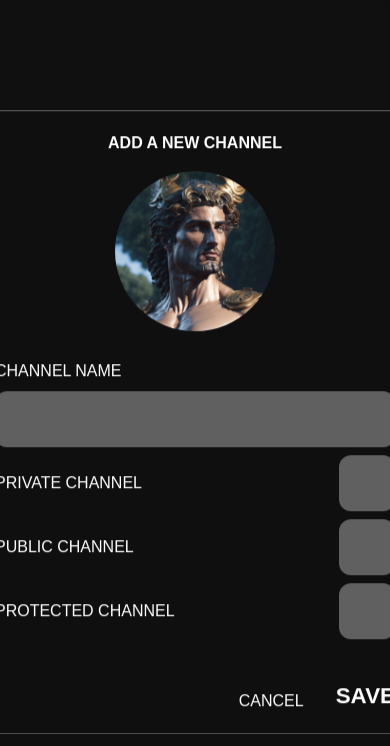
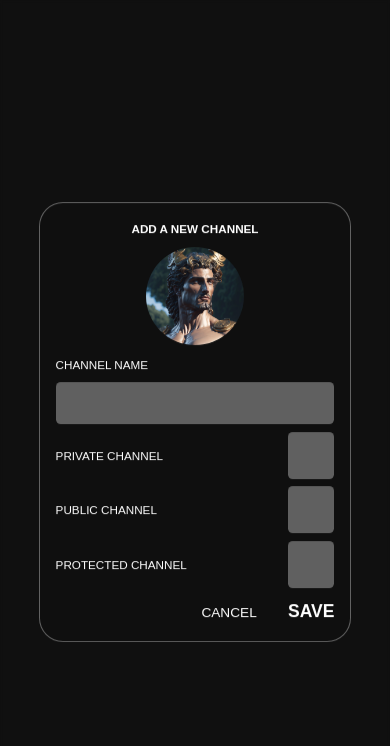
Before and after one commit to iimyzf/SpinFrenzy, a React (Vite) app: page /add-channel in a window 390 px wide. Shown: the top 746 px of the page. Built offline with nearby package versions, Linux system fonts and the light colour scheme; a web font is replaced by a local one.

Commit message:
responsive chat for sm

```diff
--- a/src/Pages/Chat.tsx
+++ b/src/Pages/Chat.tsx
@@ -42,7 +42,7 @@ const Chat = () => {
                 ...prevMessages,
                 {
                     message: inputValue.trim(),
-                    isSentByMe: true,
+                    isSentByMe: false,
                 },
             ]);
             setInputValue("");
@@ -121,24 +121,24 @@ const Chat = () => {
     }, [socket]);
 
     return (
-        <div className="parent flex flex-row justify-center items-center gap-[1vw] h-screen">
+        <div className="parent flex flex-row justify-center items-center gap-[1vw] h-screen max-sm:flex-col">
             <div className="child-container-1">
-                <div className="container-1 font-satoshi text-white w-[18vw] h-[90vh] flex flex-col justify-center items-center relative">
-                    <h3 className="absolute top-[3vh] uppercase font-bold text-[1vw]">
+                <div className="container-1 font-satoshi text-white w-[18vw] h-[90vh] max-sm:w-[80vw] max-sm:h-[45vh] flex flex-col justify-center items-center relative">
+                    <h3 className="absolute top-[3vh] max-sm:top-[1.8vh] uppercase font-bold text-[1vw] max-sm:text-[2vw]">
                         Conversations
                     </h3>
-                    <span className="line absolute top-[8vh]"></span>
-                    <span className="line absolute bottom-[9vh]"></span>
+                    <span className="line absolute top-[8vh] max-sm:top-[5vh]"></span>
+                    <span className="line absolute bottom-[9vh] max-sm:bottom-[5vh]"></span>
                     <a onClick={togglePopup}>
-                        <span className="plus-icon w-[3vw] h-[3vw] rounded-full absolute bottom-[2vh] right-[1.5vw] flex justify-center items-center cursor-pointer">
-                            <FiPlus className="text-[1.2vw]" />
+                        <span className="plus-icon w-[3vw] h-[3vw] max-sm:w-[5vw] max-sm:h-[5vw] rounded-full absolute bottom-[2vh] right-[1.5vw] max-sm:bottom-[1vh] max-sm:right-[3vw] flex justify-center items-center cursor-pointer">
+                            <FiPlus className="text-[1.2vw] max-sm:text-[2vw]" />
                         </span>
                     </a>
-                    <div className="red-divs h-[72.5vh] mb-[1vh] w-full overflow-y-scroll no-scrollbar overflow-hidden bg-red600">
+                    <div className="red-divs h-[72.5vh] max-sm:h-[35vh] mb-[1vh] max-sm:mt-[1vh] w-full overflow-y-scroll no-scrollbar overflow-hidden max-sm:bg-red600">
                         {channels.map((channel, idx) => (
                             <div
                                 key={idx}
-                                className={`channel flex relative top-0 items-center px-[1vw] scroll-auto h-[8vh] hover:cursor-pointer ${
+                                className={`channel flex relative top-0 items-center px-[1vw] max-sm:px-[3vw] scroll-auto h-[8vh] max-sm:h-[5vh] hover:cursor-pointer ${
                                     selectedChannel === channel
                                         ? "active-channel"
                                         : ""
@@ -146,7 +146,7 @@ const Chat = () => {
                                 onClick={() => setSelectedChannel(channel)}
                             >
                                 <img
-                                    className="w-[2.5vw] h-[2.5vw] rounded-full object-cover"
+                                    className="w-[2.5vw] h-[2.5vw] max-sm:w-[6vw] max-sm:h-[6vw] rounded-full object-cover"
                                     src={
                                         channel.img
                                             ? URL.createObjectURL(channel.img)
@@ -154,7 +154,7 @@ const Chat = () => {
                                     }
                                     alt="Apollo"
                                 />
-                                <h4 className="font-medium ml-[.6vw] text-[1vw]">
+                                <h4 className="font-medium ml-[.6vw] text-[1vw] max-sm:ml-[2vw] max-sm:text-[2vw]">
                                     {channel.name}
                                 </h4>
                             </div>
@@ -164,9 +164,9 @@ const Chat = () => {
             </div>
             {selectedChannel ? (
                 <div className="child-container-2">
-                    <div className="container-2 font-satoshi text-white w-[65vw] h-[90vh] flex flex-col justify-center items-start relative overflow-hidden">
+                    <div className="container-2 font-satoshi text-white w-[65vw] h-[90vh] max-sm:w-[80vw] max-sm:h-[45vh] flex flex-col justify-center items-start relative overflow-hidden">
                         <img
-                            className="w-[2.5vw] h-[2.5vw] rounded-full absolute top-[2vh] left-[2vw] object-cover"
+                            className="w-[2.5vw] h-[2.5vw] max-sm:w-[6vw] max-sm:h-[6vw] rounded-full absolute top-[2vh] max-sm:top-[1vh] left-[2vw] max-sm:left-[3vw] object-cover"
                             src={
                                 selectedChannel?.img
                                     ? URL.createObjectURL(selectedChannel?.img)
@@ -174,27 +174,17 @@ const Chat = () => {
                             }
                             alt="Apollo"
                         />
-                        <h3 className="absolute top-[3vh] font-bold left-[5.5vw] text-[1vw]">
+                        <h3 className="absolute top-[3vh] max-sm:top-[1.8vh] font-bold left-[5.5vw] max-sm:left-[11vw] text-[1vw] max-sm:text-[2vw]">
                             {selectedChannel.name}
                         </h3>
-                        {/* <div className="absolute top-[1.4vw] right-[1vw] flex justify-end w-[15vw]">
-                            <div className="flex gap-[.2vw] overflow-x-scroll no-scrollbar overflow-hidde">
-                                <img
-                                    className="w-[2vw] h-[2vw] rounded-full object-cover"
-                                    src={Apollo}
-                                    alt="Apollo"
-                                    title="Apollo" // This will display the name of the user
-                                />
-                            </div>
-                        </div> */}
-                        <span className="absolute top-[3vh] right-[2vw]">
-                            <BsThreeDotsVertical className="text-[1.2vw]" />
+                        <span className="absolute top-[3vh] right-[2vw] max-sm:top-[2vh] max-sm:right-[4vw]">
+                            <BsThreeDotsVertical className="text-[1.2vw] max-sm:text-[2.2vw]" />
                         </span>
-                        <span className="line absolute top-[8vh]"></span>
-                        <span className="line absolute bottom-[9vh]"></span>
-                        <div className="h-[72.5vh] w-full mb-[1vh] px-[1.5vw] overflow-y-scroll no-scrollbar overflow-hidden">
+                        <span className="line absolute top-[8vh] max-sm:top-[5vh]"></span>
+                        <span className="line absolute bottom-[9vh] max-sm:bottom-[5vh]"></span>
+                        <div className="h-[72.5vh] max-sm:h-[35vh] w-full mb-[1vh] max-sm:mb-0 px-[1.5vw] overflow-y-scroll no-scrollbar overflow-hidden">
                             <div
-                                className="max-h-[72.5vh] overflow-y-scroll no-scrollbar overflow-hidden"
+                                className="max-h-[72.5vh] max-sm:max-h-[35vh] overflow-y-scroll no-scrollbar overflow-hidden"
                                 ref={messagesContainerRef}
                             >
                                 {messages.map((message, idx) => (
@@ -213,27 +203,26 @@ const Chat = () => {
                             value={inputValue}
                             onChange={handleInputChange}
                             onKeyDown={handleKeyDown}
-                            className="w-[57.5vw] rounded-[.5vw] input-container outline-none resize px-[1vw] h-[5.5vh] absolute bottom-[1.7vh] left-[1.5vw] text-[1vw]"
+                            className="w-[57.5vw] max-sm:w-[70vw] rounded-[.5vw] input-container outline-none resize px-[1vw] h-[5.5vh] max-sm:px-[1vw] max-sm:h-[3vh] absolute bottom-[1.7vh] max-sm:bottom-[1vh] left-[1.5vw] text-[1vw] max-sm:text-[1.5vw]"
                         />
                         <span
-                            className="input-container w-[3.5vw] h-[5.5vh] rounded-[.5vw] flex justify-center items-center absolute right-[1.5vw] bottom-[1.7vh] cursor-pointer"
+                            className="input-container w-[3.5vw] h-[5.5vh] max-sm:w-[6vw] max-sm:h-[3vh] rounded-[.5vw] flex justify-center items-center absolute right-[1.5vw] bottom-[1.7vh] max-sm:bottom-[1vh] cursor-pointer"
                             onClick={handleArrowClick}
                         >
-                            <BsSendFill className="check-icon text-[1vw]" />
+                            <BsSendFill className="check-icon text-[1vw] max-sm:text-[2vw]" />
                         </span>
                     </div>
                 </div>
             ) : (
                 <div className="child-container-2">
-                    <div className="container-2 font-satoshi text-white w-[65vw] h-[90vh] flex flex-col justify-center items-center relative overflow-hidden">
-                        <div className="w-[30vw] h-[50vh] p-[2vw] flex justify-center items-center object-cover overflow-hidden">
+                    <div className="container-2 font-satoshi text-white w-[65vw] h-[90vh] max-sm:w-[80vw] max-sm:h-[45vh] flex flex-col justify-center items-center relative overflow-hidden">
+                        <div className="flex flex-col w-[30vw] p-[2vw] max-sm:w-[50vw] max-sm:h-[50vh] justify-center items-center object-cover overflow-hidden">
                             <img
                                 src={noChat}
                                 alt="nochat"
                                 className="opacity-75"
                             />
-                        </div>
-                        <h1 className="font-normal font-satoshi whitespace-nowrap text-center uppercase text-[1vw]">
+                        <h1 className="font-normal font-satoshi text-center uppercase text-[1vw] max-sm:text-[2vw]">
                             OPS! There's no channel at this moment. <br />
                             Please consider creating one by clicking on the{" "}
                             <span className="font-black"> [ + ] </span>
@@ -242,20 +231,10 @@ const Chat = () => {
                                 left sidebar.
                             </span>
                         </h1>
+                        </div>
                     </div>
                 </div>
             )}
-            {/* <div className="child-container-1">
-                <div className="container-1 font-satoshi text-white w-[18vw] h-[91.5vh] flex flex-col justify-center items-center relative">
-                    <h3 className="absolute top-[1.6vw] uppercase font-bold text-[1vw]">
-                        Friends
-                    </h3>
-                    <span className="line absolute top-[4.7vw]"></span>
-                    <div className="red-divs h-[73vh] mb-[1.1vw] w-full overflow-y-scroll no-scrollbar overflow-hidden">
-                        {/* Fetsh the friends data and display it here!!!!
-                    </div>
-                </div>
-            </div> */}
             {popup && (
                 <AddChannel togglePopup={togglePopup} addChannel={addChannel} />
             )}
--- a/src/components/AddChannel.tsx
+++ b/src/components/AddChannel.tsx
@@ -56,10 +56,10 @@ const AddChannel = ({ togglePopup, addChannel }: Props) => {
             <div className="overlay">
                 <div className="pop-up-container">
                     <div className="flex justify-center items-center relative">
-                        <div className="add-channel w-[30em] text-white font-satoshi flex justify-center items-center overflow-y-scroll no-scrollbar overflow-hidden py-5">
-                            <div className="pop-up w-[25em] flex flex-col gap-2">
-                                <div className="flex flex-col items-center gap-4">
-                                    <h3 className="text-[1em] uppercase font-semibold ">
+                        <div className="add-channel w-[30em] max-sm:w-[80vw] text-white font-satoshi flex justify-center items-center overflow-y-scroll no-scrollbar overflow-hidden py-[2vh]">
+                            <div className="pop-up w-[25em] max-sm:w-full flex flex-col gap-[.5vw] max-sm:gap-[2vw] max-sm:mx-[4vw]">
+                                <div className="flex flex-col items-center gap-[.5vw] max-sm:gap-[2.5vw]">
+                                    <h3 className="text-[1em] uppercase font-semibold max-sm:text-[3vw]">
                                         Add a new Channel
                                     </h3>
                                     <label
@@ -74,76 +74,76 @@ const AddChannel = ({ togglePopup, addChannel }: Props) => {
                                                       )
                                                     : Apollo
                                             }
-                                            className="uploaded w-[10em] h-[10em] rounded-full bg-white cursor-pointer object-cover"
+                                            className="uploaded w-[8vw] h-[8vw] max-sm:w-[25vw] max-sm:h-[25vw] rounded-full bg-white cursor-pointer object-cover"
                                             alt="Selected"
                                         />
                                     </label>
                                 </div>
-                                <div className="flex flex-col items-start mt-5">
-                                    <h3 className="text-[1em] uppercase">
+                                <div className="flex flex-col items-start mt-[1vw]">
+                                    <h3 className="text-[1em] uppercase max-sm:text-[3vw]">
                                         Channel Name
                                     </h3>
                                     <input
                                         onChange={handleChange}
                                         type="text"
                                         maxLength={25}
-                                        className="w-full h-14 mt-2 rounded-[12px] input-container outline-none indent-5 text-[1.2em]"
+                                        className="w-full h-14 mt-2 max-sm:w-full max-sm:h-[5vh] rounded-[.5vw] max-sm:rounded-[1.2vw] input-container outline-none indent-[1vw] text-[1vw] max-sm:text-[3vw]"
                                     />
                                 </div>
                                 <div className="flex justify-between items-center ">
-                                    <h3 className="text-[1em] uppercase">
+                                    <h3 className="text-[1em] uppercase max-sm:text-[3vw]">
                                         Private Channel
                                     </h3>
                                     <span
-                                        className="check-span w-14 h-14 rounded-[12px] flex justify-center items-center cursor-pointer"
+                                        className="check-span w-[3.5vw] h-[3.5vw] max-sm:w-[12vw] max-sm:h-[12vw] rounded-[.5vw] max-sm:rounded-[1.2vw] flex justify-center items-center cursor-pointer"
                                         onClick={handlePrivateCheck}
                                     >
                                         {isPrivate && (
-                                            <BsCheck className="check-icon" />
+                                            <BsCheck className="check-icon text-[1.5vw] max-sm:text-[5vw]" />
                                         )}
                                     </span>
                                 </div>
                                 <div className="flex justify-between items-center ">
-                                    <h3 className="text-[1em] uppercase">
+                                    <h3 className="text-[1em] uppercase max-sm:text-[3vw]">
                                         Public Channel
                                     </h3>
                                     <span
-                                        className="check-span w-14 h-14 rounded-[12px] flex justify-center items-center cursor-pointer"
+                                        className="check-span w-[3.5vw] h-[3.5vw] max-sm:w-[12vw] max-sm:h-[12vw] rounded-[.5vw] max-sm:rounded-[1.2vw] flex justify-center items-center cursor-pointer"
                                         onClick={handlePublicCheck}
                                     >
                                         {isPublic && (
-                                            <BsCheck className="check-icon" />
+                                            <BsCheck className="check-icon text-[1.5vw] max-sm:text-[5vw]" />
                                         )}
                                     </span>
                                 </div>
                                 <div className="flex justify-between items-center ">
-                                    <h3 className="text-[1em] uppercase">
+                                    <h3 className="text-[1em] uppercase max-sm:text-[3vw]">
                                         Protected Channel
                                     </h3>
                                     <span
-                                        className="check-span w-14 h-14 rounded-[12px] flex justify-center items-center cursor-pointer"
+                                        className="check-span w-[3.5vw] h-[3.5vw] max-sm:w-[12vw] max-sm:h-[12vw] rounded-[.5vw] max-sm:rounded-[1.2vw] flex justify-center items-center cursor-pointer"
                                         onClick={handleProtectedCheck}
                                     >
                                         {isProtected && (
-                                            <BsCheck className="check-icon" />
+                                            <BsCheck className="check-icon text-[1.5vw] max-sm:text-[5vw]" />
                                         )}
                                     </span>
                                 </div>
                                 {isProtected && (
                                     <>
-                                        <h3 className="text-[1em] uppercase">
+                                        <h3 className="text-[1em] uppercase max-sm:text-[3vw]">
                                             Password
                                         </h3>
                                         <input
                                             type="password"
                                             maxLength={42}
-                                            className="w-full h-14 mt-2 rounded-[12px] input-container outline-none indent-5"
+                                            className="w-full h-14 mt-2 max-sm:w-full max-sm:h-[5vh] rounded-[.5vw] max-sm:rounded-[1.2vw] input-container outline-none indent-[1vw] text-[1vw] max-sm:text-[3vw]"
                                         />
                                     </>
                                 )}
-                                <div className="pt-8">
-                                    <div className="child flex gap-8 justify-end items-end">
-                                        <h3 className="text-[1em] font-light">
+                                <div className="pt-[1vw] max-sm:pt-[.5vw]">
+                                    <div className="child flex gap-[2vw] max-sm:gap-[8vw] justify-end items-end">
+                                        <h3 className="text-[1vw] font-light max-sm:text-[3.5vw]">
                                             <a
                                                 className="cursor-pointer"
                                                 onClick={togglePopup}
@@ -151,7 +151,7 @@ const AddChannel = ({ togglePopup, addChannel }: Props) => {
                                                 CANCEL
                                             </a>
                                         </h3>
-                                        <h3 className="text-[1.4em] font-bold">
+                                        <h3 className="text-[1.4vw] font-bold max-sm:text-[4.5vw]">
                                             <a
                                                 className="cursor-pointer"
                                                 onClick={handleSave}
--- a/src/components/MessageContainer.tsx
+++ b/src/components/MessageContainer.tsx
@@ -10,13 +10,13 @@ const MessageContainer = ({ message, isSentByMe }: props) => {
         <>
             {isSentByMe ? (
                 <div className="flex justify-end items-end ml-[15vw] mb-[.5vw] gap-[.5vw]">
-                    <span className="text-[.6vw] opacity-40 whitespace-nowrap">
+                    <span className="text-[.6vw] max-sm:text-[1.1vw] opacity-40 whitespace-nowrap">
                         23:16 PM
                     </span>
                     <div className="flex justify-end items-end">
                         <div className="flex justify-end">
                             <div className="msg-container">
-                                <p className="text-start p-[1vw] text-[.9vw]">
+                                <p className="text-start p-[1vw] text-[.9vw] max-sm:text-[1.5vw]">
                                     {message}
                                 </p>
                             </div>
@@ -32,11 +32,11 @@ const MessageContainer = ({ message, isSentByMe }: props) => {
                             alt="Apollo"
                         />
                         <div className="msg-container">
-                            <p className="text-start p-[1vw] text-[.9vw]">
+                            <p className="text-start p-[1vw] text-[.9vw] max-sm:text-[1.5vw]">
                                 {message}
                             </p>
                         </div>
-                        <span className="text-[.6vw] opacity-40 whitespace-nowrap">
+                        <span className="text-[.6vw] max-sm:text-[1.1vw] opacity-40 whitespace-nowrap">
                             23:16 PM
                         </span>
                     </div>
```
